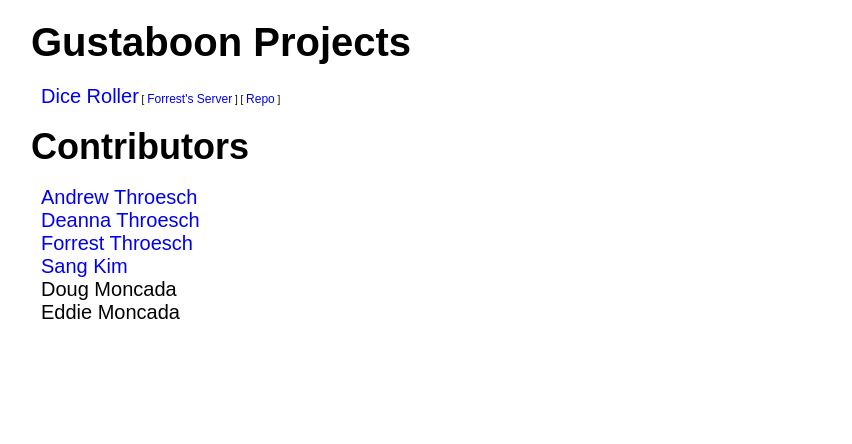
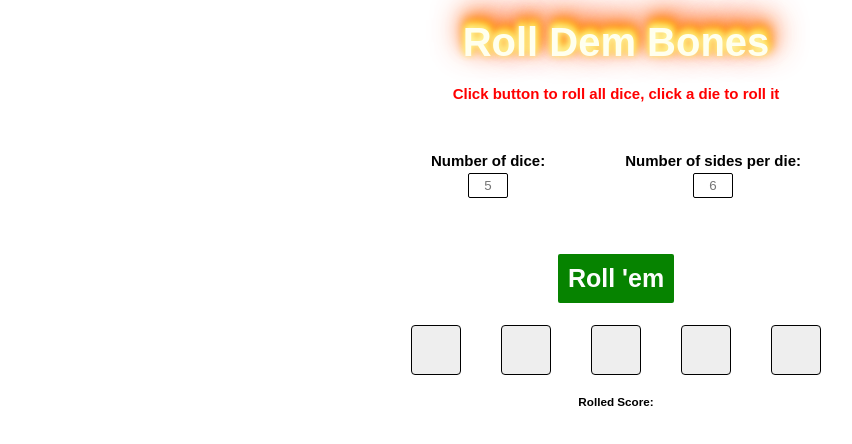
Before and after one commit to gustaboon/gustaboon, a website: page index.html in a window 1280 px wide. Shown: the whole page, without its empty margins (24-876 px from the left). Drawn offline with Linux system fonts and the light colour scheme; a web font is replaced by a local one.

Commit message:
Move fmt.html to index.html

```diff
--- a/index.html
+++ b/index.html
@@ -5,8 +5,8 @@
         <meta name="viewport" content="width=device-width, initial-scale=1.0">
         <meta http-equiv="X-UA-Compatible" content="ie=edge">
 
-        <link rel="stylesheet" href="styles/style.css">
-        <title>Gustaboon</title>
+        <link rel="stylesheet" href="styles/fmt-style.css">
+        <title>Dice Roller</title>
     </head>
 
     <body>
@@ -17,29 +17,43 @@
             </nav>
 
         </header>
+        <div class="main">
+            <div class="content">
 
-        <div class="content">
+                <h1 class="page-title">Roll Dem Bones</h1>
+                <h2 class="instructions">Click button to roll all dice, click a die to roll it</h2>
 
-            <h1 class="page-title">Gustaboon Projects</h1>
-            <ul class="projects-list">
-                <li class="projects-list__project"><a class="link link__page" href="fmt.html">Dice Roller</a>
-                    <span class="repo"> [ <a class="link link__repo" href="http://bones.gustaboon.com"> Forrest's Server</a> ]</span>
-                    <span class="repo"> [ <a class="link link__repo" href="https://github.com/somesang/gustaboon"> Repo</a> ]</span></li>
-            </ul>
-            <h2 class="headline">Contributors</h2>
-            <ul class="contributor-list">
-                <li class="contributor-list__contributor"><a class="link link__contributor" href="https://github.com/athroesch">Andrew Throesch</a></li>
-                <li class="contributor-list__contributor"><a class="link link__contributor" href="https://github.com/Dfthroesch">Deanna Throesch</a></li>
-                <li class="contributor-list__contributor"><a class="link link__contributor" href="https://github.com/ForrestT">Forrest Throesch</a></li>
-                <li class="contributor-list__contributor"><a class="link link__contributor" href="https://github.com/somesang">Sang Kim</a></li>
-                <li class="contributor-list__contributor"><p>Doug Moncada</p></li>
-                <li class="contributor-list__contributor"><p>Eddie Moncada</p></li>
-            </ul>
+                <div class="die-settings">
+                    <div class="die-settings__amount">
+                        <h2 class="die-amount__label">Number of dice:</h2>
+                        <input class="die-amount__input"type="text" id="diceNum" name="num-of-dice" placeholder="5">
+                    </div>
+                    <div class="die-settings__sides">
+                        <h2 class="die-sides__label">Number of sides per die:</h2>
+                        <input class="die-sides__input" type="text" id="diceSides" name="die-sides-text" placeholder="6">
+                    </div>
+                </div>
 
+                <button class="roll-em" id="the-button">Roll 'em</button>
+
+                <div class="dice-bag" id="purse">
+                    <div class="box"></div>
+                    <div class="box"></div>
+                    <div class="box"></div>
+                    <div class="box"></div>
+                    <div class="box"></div>
+                </div>
+
+                <div class='score'>
+                    <h3 class='score'>Rolled Score:</h3>
+                    <h3 class='score' id="scoredisplay"></h3>
+                </div>
+
+            </div>
         </div>
+        <footer>
+        </footer>
 
-        <footer>
-
-        </footer>
+        <script src="js/fmt-site.js"></script>
     </body>
 </html>
```
